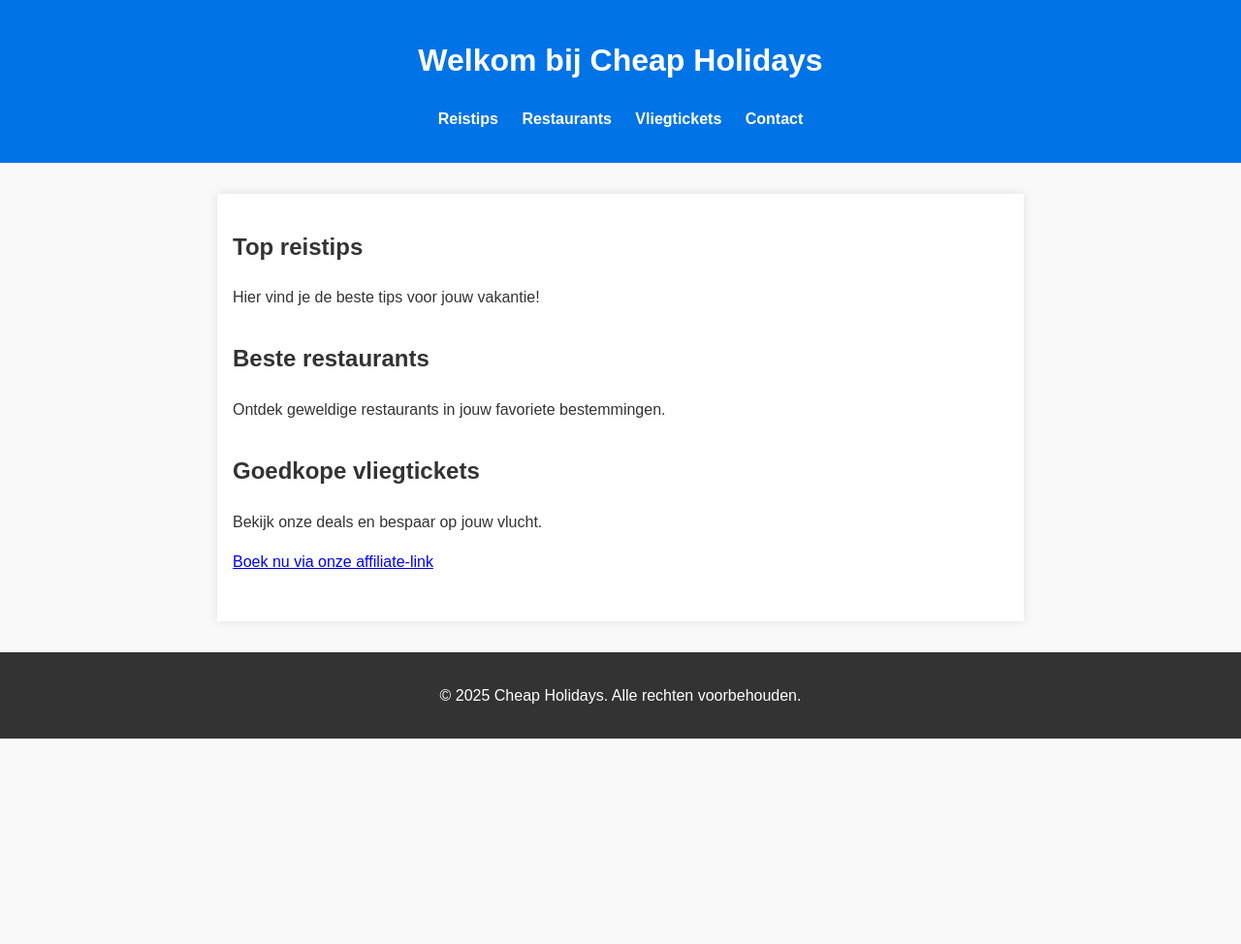
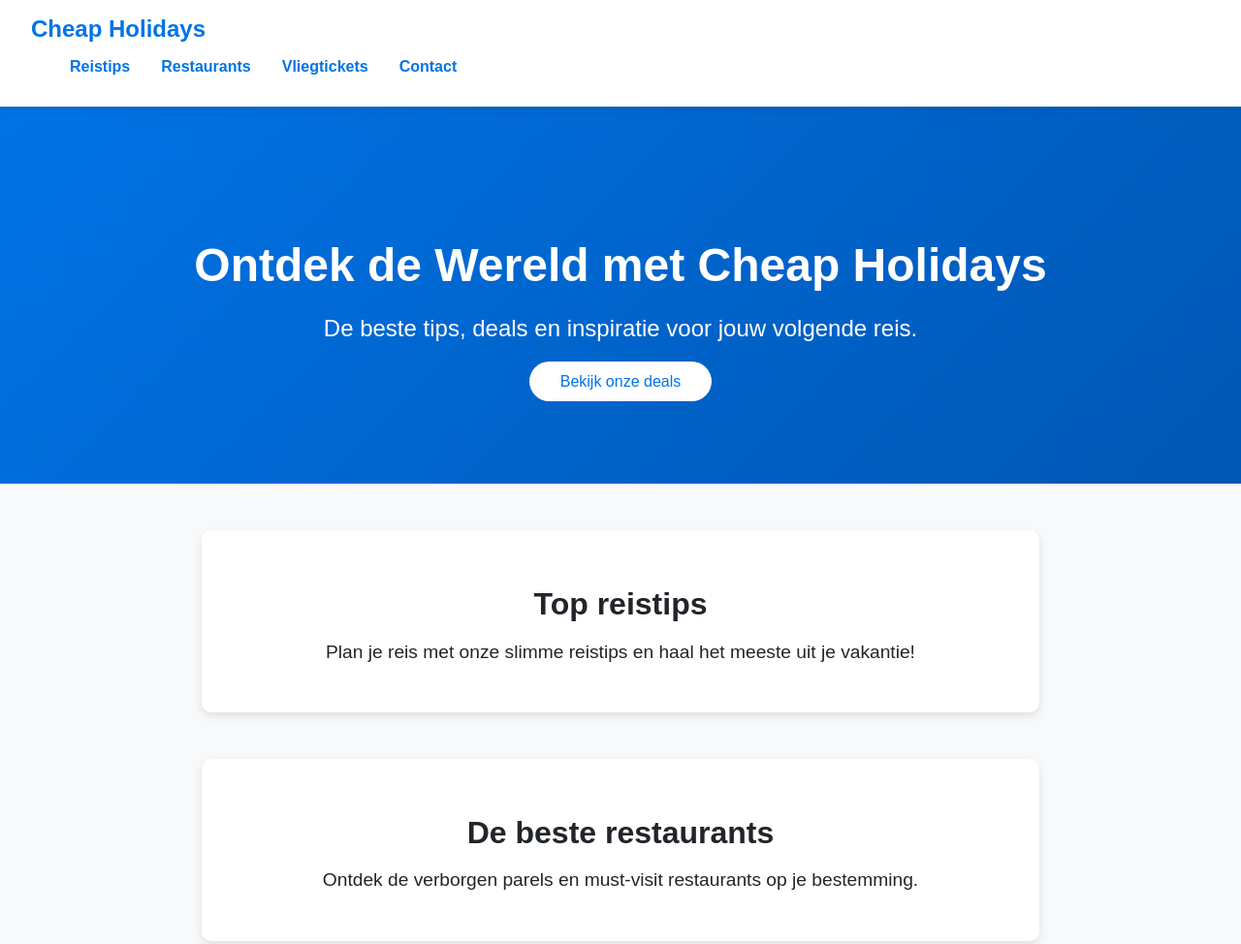
Before and after one commit to cheapholidays/cheapholidays.github.io, a plain HTML site: page index.html in a window 1280 px wide. Shown: the top 974 px of the page at 97% size. Before the commit the page ends 800 px from the top, so only its background shows below. Drawn offline with Linux system fonts and the light colour scheme.

Commit message:
improved styling

```diff
--- a/index.html
+++ b/index.html
@@ -8,9 +8,9 @@
 </head>
 <body>
     <header>
-        <h1>Welkom bij Cheap Holidays</h1>
         <nav>
-            <ul>
+            <div class="logo">Cheap Holidays</div>
+            <ul class="nav-links">
                 <li><a href="#reistips">Reistips</a></li>
                 <li><a href="#restaurants">Restaurants</a></li>
                 <li><a href="#vliegtickets">Vliegtickets</a></li>
@@ -19,18 +19,30 @@
         </nav>
     </header>
     <main>
-        <section id="reistips">
+        <!-- Hero Sectie -->
+        <section class="hero">
+            <h1>Ontdek de Wereld met Cheap Holidays</h1>
+            <p>De beste tips, deals en inspiratie voor jouw volgende reis.</p>
+            <a href="#vliegtickets" class="cta-button">Bekijk onze deals</a>
+        </section>
+
+        <!-- Reistips -->
+        <section id="reistips" class="content-section">
             <h2>Top reistips</h2>
-            <p>Hier vind je de beste tips voor jouw vakantie!</p>
+            <p>Plan je reis met onze slimme reistips en haal het meeste uit je vakantie!</p>
         </section>
-        <section id="restaurants">
-            <h2>Beste restaurants</h2>
-            <p>Ontdek geweldige restaurants in jouw favoriete bestemmingen.</p>
+
+        <!-- Restaurants -->
+        <section id="restaurants" class="content-section">
+            <h2>De beste restaurants</h2>
+            <p>Ontdek de verborgen parels en must-visit restaurants op je bestemming.</p>
         </section>
-        <section id="vliegtickets">
+
+        <!-- Vliegtickets -->
+        <section id="vliegtickets" class="content-section">
             <h2>Goedkope vliegtickets</h2>
-            <p>Bekijk onze deals en bespaar op jouw vlucht.</p>
-            <a href="https://affiliate-link.com" target="_blank">Boek nu via onze affiliate-link</a>
+            <p>Wij helpen je de beste deals te vinden. Bespaar op je volgende vlucht!</p>
+            <a href="https://affiliate-link.com" target="_blank" class="cta-button">Boek nu</a>
         </section>
     </main>
     <footer>
--- a/style.css
+++ b/style.css
@@ -1,50 +1,158 @@
+/* Algemene styling */
 body {
-    font-family: Arial, sans-serif;
-    line-height: 1.6;
+    font-family: 'Arial', sans-serif;
     margin: 0;
     padding: 0;
-    background-color: #f9f9f9;
-    color: #333;
+    background-color: #f8f9fa;
+    color: #212529;
 }
 
+/* Header en navigatie */
 header {
-    background-color: #0073e6;
-    color: white;
-    padding: 1rem 0;
-    text-align: center;
+    background: white;
+    padding: 1rem 2rem;
+    box-shadow: 0 2px 10px rgba(0, 0, 0, 0.1);
+    display: flex;
+    justify-content: space-between;
+    align-items: center;
+    position: sticky;
+    top: 0;
+    z-index: 1000;
 }
 
-nav ul {
-    list-style: none;
-    padding: 0;
+header .logo {
+    font-size: 1.5rem;
+    font-weight: bold;
+    color: #0073e6;
 }
 
-nav ul li {
-    display: inline;
-    margin: 0 10px;
+.nav-links {
+    list-style: none;
+    display: flex;
+    gap: 2rem;
 }
 
-nav ul li a {
-    color: white;
+.nav-links li a {
     text-decoration: none;
+    color: #0073e6;
     font-weight: bold;
+    transition: color 0.3s ease, transform 0.3s ease;
 }
 
-main {
-    max-width: 800px;
-    margin: 2rem auto;
-    padding: 1rem;
-    background: white;
-    box-shadow: 0 0 10px rgba(0, 0, 0, 0.1);
+.nav-links li a:hover {
+    color: #0056b3;
+    transform: scale(1.1);
 }
 
-section {
-    margin-bottom: 2rem;
+/* Hero Sectie */
+.hero {
+    text-align: center;
+    padding: 6rem 2rem;
+    background: linear-gradient(135deg, #0073e6, #0056b3);
+    color: white;
 }
 
+.hero h1 {
+    font-size: 3rem;
+    margin-bottom: 1rem;
+    animation: fadeInDown 1s ease-in-out;
+}
+
+.hero p {
+    font-size: 1.5rem;
+    margin-bottom: 2rem;
+    animation: fadeIn 1.5s ease-in-out;
+}
+
+.cta-button {
+    background: white;
+    color: #0073e6;
+    padding: 0.75rem 2rem;
+    font-size: 1rem;
+    border-radius: 50px;
+    text-decoration: none;
+    transition: background 0.3s ease, color 0.3s ease, transform 0.3s ease;
+}
+
+.cta-button:hover {
+    background: #0056b3;
+    color: white;
+    transform: scale(1.1);
+}
+
+/* Content Secties */
+.content-section {
+    max-width: 800px;
+    margin: 3rem auto;
+    text-align: center;
+    padding: 2rem;
+    background: white;
+    box-shadow: 0 4px 10px rgba(0, 0, 0, 0.1);
+    border-radius: 10px;
+    animation: fadeInUp 1s ease-in-out;
+}
+
+.content-section h2 {
+    font-size: 2rem;
+    margin-bottom: 1rem;
+}
+
+.content-section p {
+    font-size: 1.2rem;
+}
+
+/* Footer */
 footer {
     text-align: center;
-    padding: 1rem 0;
-    background-color: #333;
+    padding: 1.5rem;
+    background: #212529;
     color: white;
 }
+
+/* Animaties */
+@keyframes fadeIn {
+    from {
+        opacity: 0;
+    }
+    to {
+        opacity: 1;
+    }
+}
+
+@keyframes fadeInDown {
+    from {
+        opacity: 0;
+        transform: translateY(-20px);
+    }
+    to {
+        opacity: 1;
+        transform: translateY(0);
+    }
+}
+
+@keyframes fadeInUp {
+    from {
+        opacity: 0;
+        transform: translateY(20px);
+    }
+    to {
+        opacity: 1;
+        transform: translateY(0);
+    }
+}
+
+/* Responsiviteit */
+@media (max-width: 768px) {
+    .hero h1 {
+        font-size: 2rem;
+    }
+
+    .hero p {
+        font-size: 1.2rem;
+    }
+
+    .nav-links {
+        flex-direction: column;
+        gap: 1rem;
+    }
+}
```
